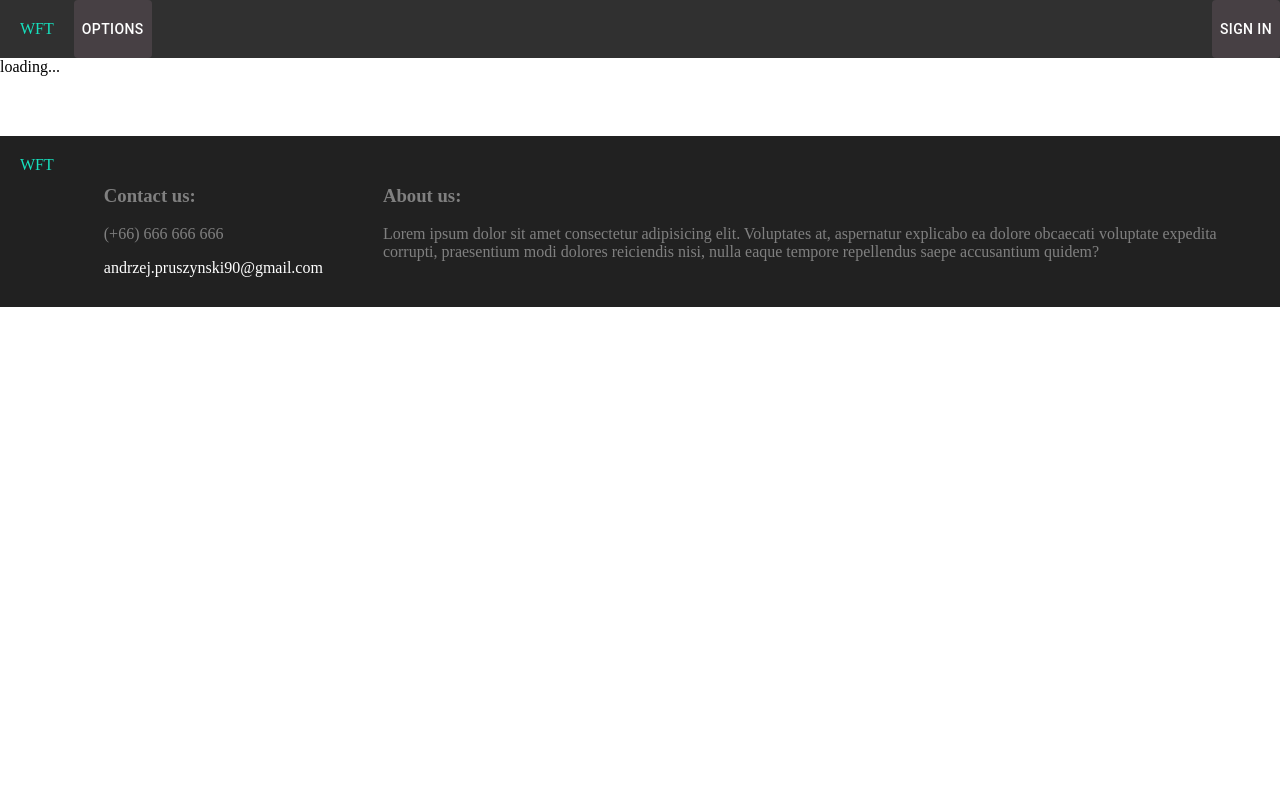
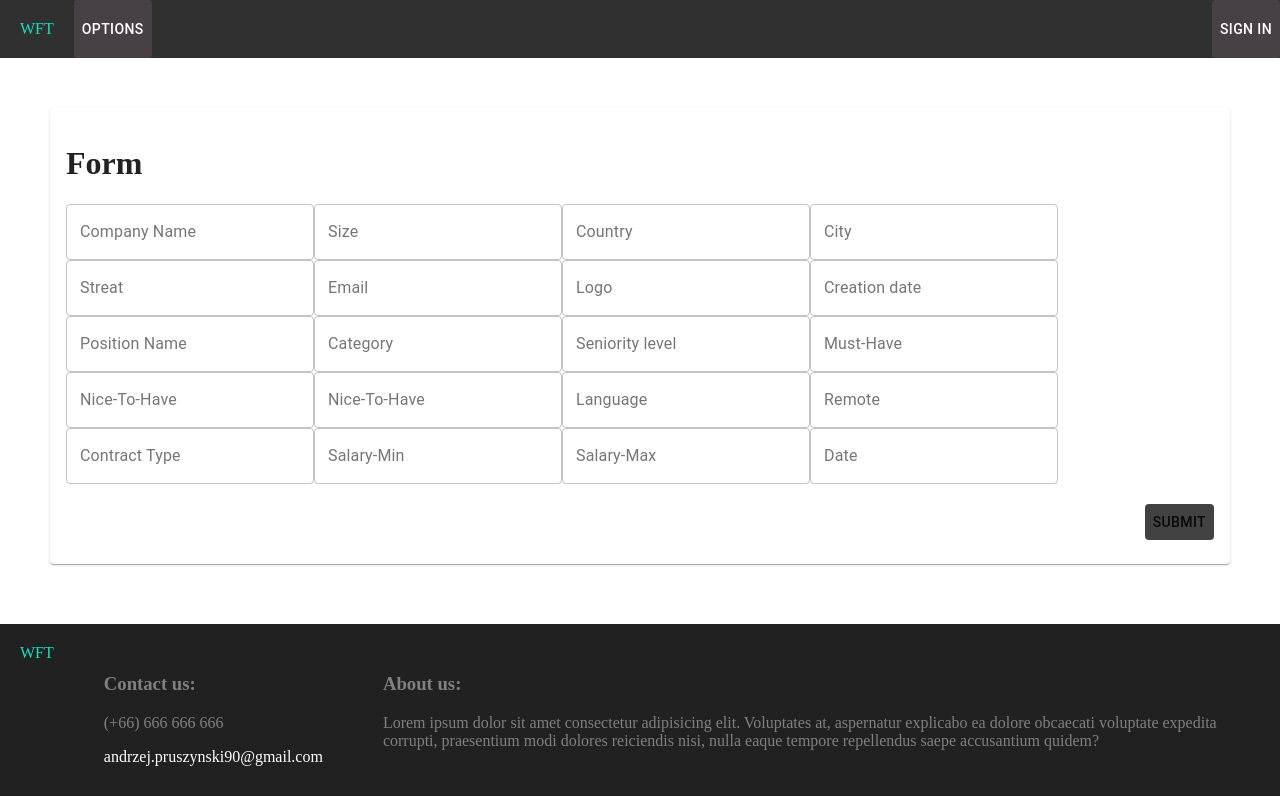
Before and after one commit to pruszynskia/wft, a React (Create React App) app in the folder client/: page /add-job-offer in a window 1280 px wide. Built offline with nearby package versions, Linux system fonts and the light colour scheme.

Commit message:
dev/wftech-33 - create Add Job Offer form component

```diff
--- /dev/null
+++ b/client/src/components/JobOffer/AddJobOffer.tsx
@@ -0,0 +1,226 @@
+import React, { useState, useEffect } from 'react';
+import { AddJobOfferStyles } from '../../styles/common';
+
+import TextField from '@material-ui/core/TextField';
+import Card from '@material-ui/core/Card';
+import CardContent from '@material-ui/core/CardContent';
+import Button from '@material-ui/core/Button';
+import Radio from '@material-ui/core/Radio';
+import RadioGroup from '@material-ui/core/RadioGroup';
+import FormControlLabel from '@material-ui/core/FormControlLabel';
+import FormControl from '@material-ui/core/FormControl';
+import FormLabel from '@material-ui/core/FormLabel';
+
+const initialFformData = {
+    company: {
+        name: "",
+        size: "",
+        address: {
+          country: "",
+          city: [""],
+          streat: ""
+        },
+        email: "",
+        logo: "",
+        creationDate: ""
+      },
+      position: {
+        name: "",
+        type: "",
+        lvl: [""],
+        languageRequired: [""],
+        languageOptional: [""],
+        spokenLanguage: [""],
+        remote: "",
+        contractType: "",
+        salary: {
+          min: "",
+          max: ""
+        },
+        date: ""
+    }
+}
+
+const AddJobOffer = () => {
+
+    const useStyles = AddJobOfferStyles();
+
+    const [formData, setFormData] = useState(initialFformData);
+
+    const handleInputChange = (e: any) => {
+        const {name, value} = e.target;
+        setFormData({
+            ...formData,
+            [name]: value
+        });
+    }
+
+    const handleSubmit = (e: any) => {
+        e.preventDefault()
+        // console.log(formData)
+        }
+
+    return (
+        <form className={useStyles.root}
+        onSubmit={handleSubmit}
+        >
+            <Card className={useStyles.containerColumn}>
+                <CardContent>
+                    <h1>Form</h1>
+                    <TextField className={useStyles.itemColumn}
+                    variant="outlined"
+                    label="Company Name"
+                    name="company.name"
+                    value={formData.company.name}
+                    onChange={handleInputChange}
+                    />
+                    <TextField className={useStyles.itemColumn}
+                    variant="outlined"
+                    label="Size"
+                    name="company.size"
+                    value={formData.company.size}
+                    onChange={handleInputChange}
+                    />
+                    <TextField className={useStyles.itemColumn}
+                    variant="outlined"
+                    label="Country"
+                    name="company.address.country"
+                    value={formData.company.address.country}
+                    onChange={handleInputChange}
+                    />
+                    <TextField className={useStyles.itemColumn}
+                    variant="outlined"
+                    label="City"
+                    name="company.address.city"
+                    value={formData.company.address.city}
+                    onChange={handleInputChange}
+                    />
+                    <TextField className={useStyles.itemColumn}
+                    variant="outlined"
+                    label="Streat"
+                    name="company.address.streat"
+                    value={formData.company.address.streat}
+                    onChange={handleInputChange}
+                    />
+                    <TextField className={useStyles.itemColumn}
+                    variant="outlined"
+                    label="Email"
+                    name="company.email"
+                    value={formData.company.email}
+                    onChange={handleInputChange}
+                    />
+                    <TextField className={useStyles.itemColumn}
+                    variant="outlined"
+                    label="Logo"
+                    name="company.logo"
+                    value={formData.company.logo}
+                    onChange={handleInputChange}
+                    />
+                    <TextField className={useStyles.itemColumn}
+                    variant="outlined"
+                    label="Creation date"
+                    name="company.creationDate"
+                    value={formData.company.creationDate}
+                    onChange={handleInputChange}
+                    />
+                    <TextField className={useStyles.itemColumn}
+                    variant="outlined"
+                    label="Position Name"
+                    name="position.name"
+                    value={formData.position.name}
+                    onChange={handleInputChange}
+                    />
+                    <TextField className={useStyles.itemColumn}
+                    variant="outlined"
+                    label="Category"
+                    name="position.type"
+                    value={formData.position.type}
+                    onChange={handleInputChange}
+                    />
+                    <TextField className={useStyles.itemColumn}
+                    variant="outlined"
+                    label="Seniority level"
+                    name="position.lvl"
+                    value={formData.position.lvl}
+                    onChange={handleInputChange}
+                    />
+                    <TextField className={useStyles.itemColumn}
+                    variant="outlined"
+                    label="Must-Have"
+                    name="position.languageRequired"
+                    value={formData.position.languageRequired}
+                    onChange={handleInputChange}
+                    />
+                    <TextField className={useStyles.itemColumn}
+                    variant="outlined"
+                    label="Nice-To-Have"
+                    name="position.languageOptional"
+                    value={formData.position.languageOptional}
+                    onChange={handleInputChange}
+                    />
+                    <TextField className={useStyles.itemColumn}
+                    variant="outlined"
+                    label="Nice-To-Have"
+                    name="position.languageOptional"
+                    value={formData.position.languageOptional}
+                    onChange={handleInputChange}
+                    />
+                    <TextField className={useStyles.itemColumn}
+                    variant="outlined"
+                    label="Language"
+                    name="position.spokenLanguage"
+                    value={formData.position.spokenLanguage}
+                    onChange={handleInputChange}
+                    />
+                    <TextField className={useStyles.itemColumn}
+                    variant="outlined"
+                    label="Remote"
+                    name="position.remote"
+                    value={formData.position.remote}
+                    onChange={handleInputChange}
+                    />
+                    <TextField className={useStyles.itemColumn}
+                    variant="outlined"
+                    label="Contract Type"
+                    name="position.contractType"
+                    value={formData.position.contractType}
+                    onChange={handleInputChange}
+                    />
+                    <TextField className={useStyles.itemColumn}
+                    variant="outlined"
+                    label="Salary-Min"
+                    name="position.salary.min"
+                    value={formData.position.salary.min}
+                    onChange={handleInputChange}
+                    />
+                    <TextField className={useStyles.itemColumn}
+                    variant="outlined"
+                    label="Salary-Max"
+                    name="position.salary.max"
+                    value={formData.position.salary.max}
+                    onChange={handleInputChange}
+                    />
+                    <TextField className={useStyles.itemColumn}
+                    variant="outlined"
+                    label="Date"
+                    name="position.date"
+                    value={formData.position.date}
+                    onChange={handleInputChange}
+                    />
+
+                    <div className={useStyles.containerRow}>
+                        <Button className={useStyles.button}
+                        type="submit"
+                        >
+                            Submit
+                        </Button>
+
+                    </div>
+
+                </CardContent>
+            </Card>
+        </form>
+    );
+}
+
+export default AddJobOffer;
--- a/client/src/components/JobOffer/JobOfferDetails.tsx
+++ b/client/src/components/JobOffer/JobOfferDetails.tsx
@@ -10,7 +10,7 @@ import { Button } from '@material-ui/core';
 
 interface RootState {
     jobOffers: any
-};
+}
 
 
 const JobOfferDetails = ({match}: any) => {
--- a/client/src/components/common/App.tsx
+++ b/client/src/components/common/App.tsx
@@ -4,6 +4,7 @@ import Header from './Header';
 import Footer from './Footer';
 import JobOffer from '../JobOffer/JobOfferList';
 import JobOfferDetails from '../JobOffer/JobOfferDetails';
+import AddJobOffer from '../JobOffer/AddJobOffer';
 
 import { BrowserRouter as Router, Route, Switch } from 'react-router-dom';
 
@@ -13,6 +14,7 @@ function App() {
       <div>
         <Header />
         <Switch>
+          <Route path="/add-job-offer" exact component={AddJobOffer} />
           <Route path="/job-offers-list" exact component={JobOffer} />
           <Route path="/:jobOfferId" component={JobOfferDetails} />
         </Switch>
--- a/client/src/styles/common.ts
+++ b/client/src/styles/common.ts
@@ -1,4 +1,5 @@
 import {makeStyles} from "@material-ui/core";
+import { findByLabelText } from "@testing-library/react";
 
 export const headerStyles = makeStyles(() => ({
     root: {
@@ -171,3 +172,36 @@ export const JobOffersSearchBarStyles = makeStyles(() => ({
         flexDirection: "row"
     }
 }))
+
+export const AddJobOfferStyles = makeStyles(() => ({
+    root: {
+        display: "flex",
+        flexDirection: "column",
+        backgroundColor: "#white",
+        color: "black",
+        margin: "50px"
+    },
+    containerColumn: {
+        display: "flex",
+        flexDirection: "column"
+    },
+    containerRow: {
+        display: "flex",
+        flexDirection: "row",
+        justifyContent: "flex-end"
+    },
+    itemColumn: {
+        display: "flex",
+        flexDirection: "column",
+        marginTop: "20px",
+
+    },
+    button: {
+        display: "flex",
+        backgroundColor: "#424242",
+        "&:hover": {
+        backgroundColor: "#16e0bd"
+        },
+        marginTop: "20px"
+    }
+}))
```
